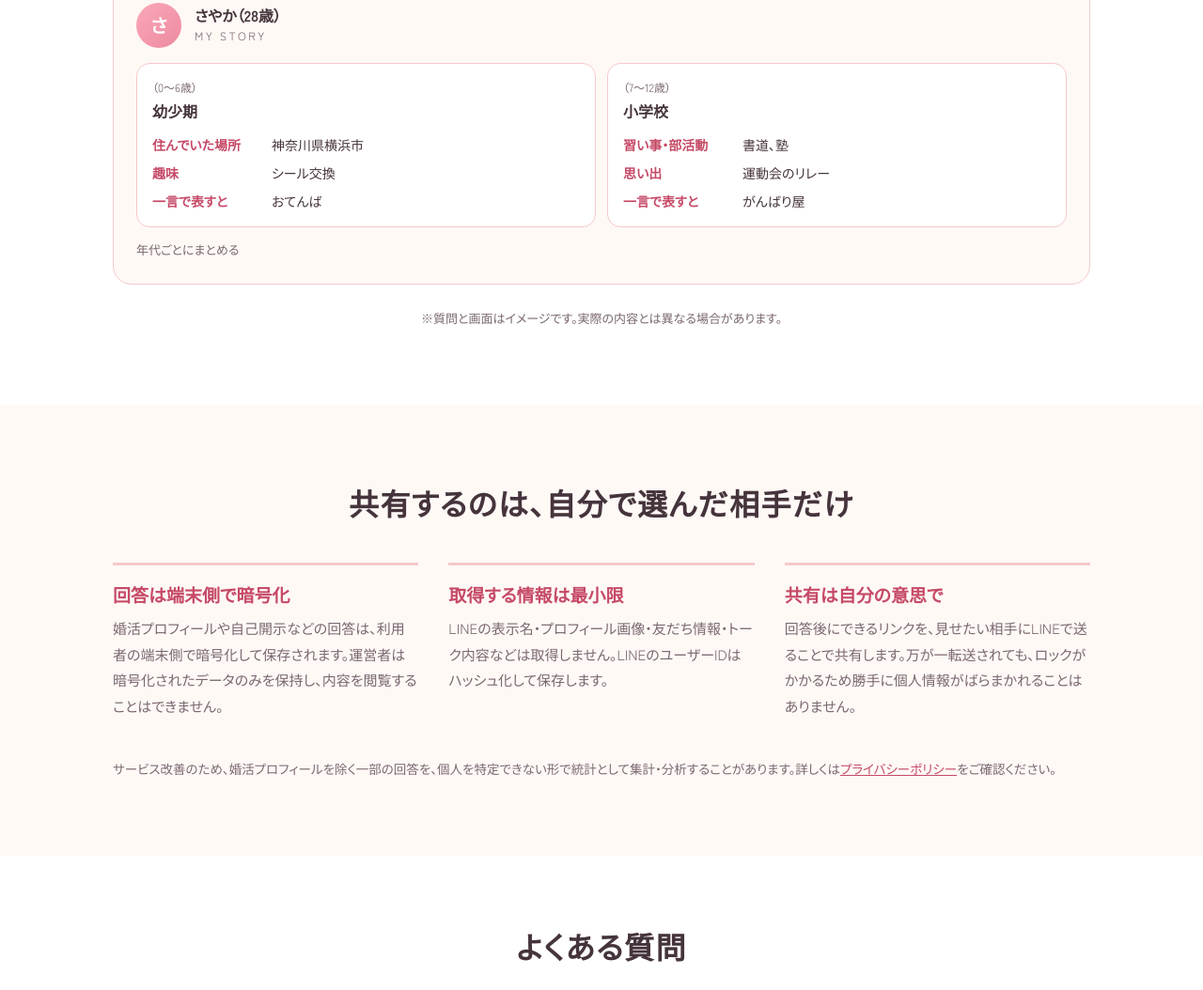
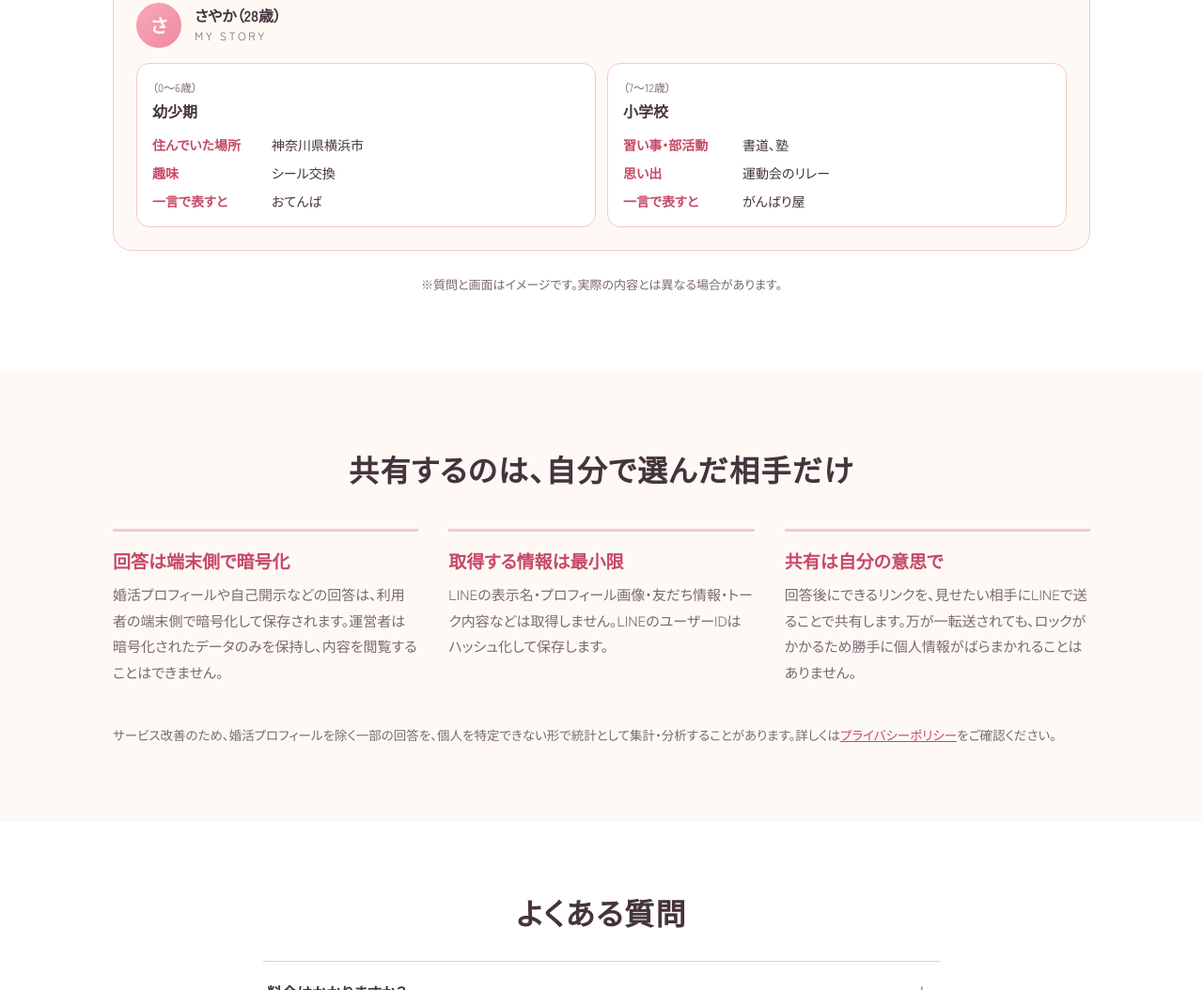
Before and after one commit to marriagesketch/-page-, a plain HTML site: page index.html in a window 1280 px wide. Shown: the part 5315-6369 px from the top of the page at 94% size. Drawn offline with Linux system fonts and the light colour scheme.

Commit message:
Update index.html

```diff
--- a/index.html
+++ b/index.html
@@ -330,7 +330,6 @@
               </li>
             </ol>
           </div>
-          <p class="q__type">年代ごとにまとめる</p>
         </article>
       </div>
       <p class="caption">※質問と画面はイメージです。実際の内容とは異なる場合があります。</p>
```
